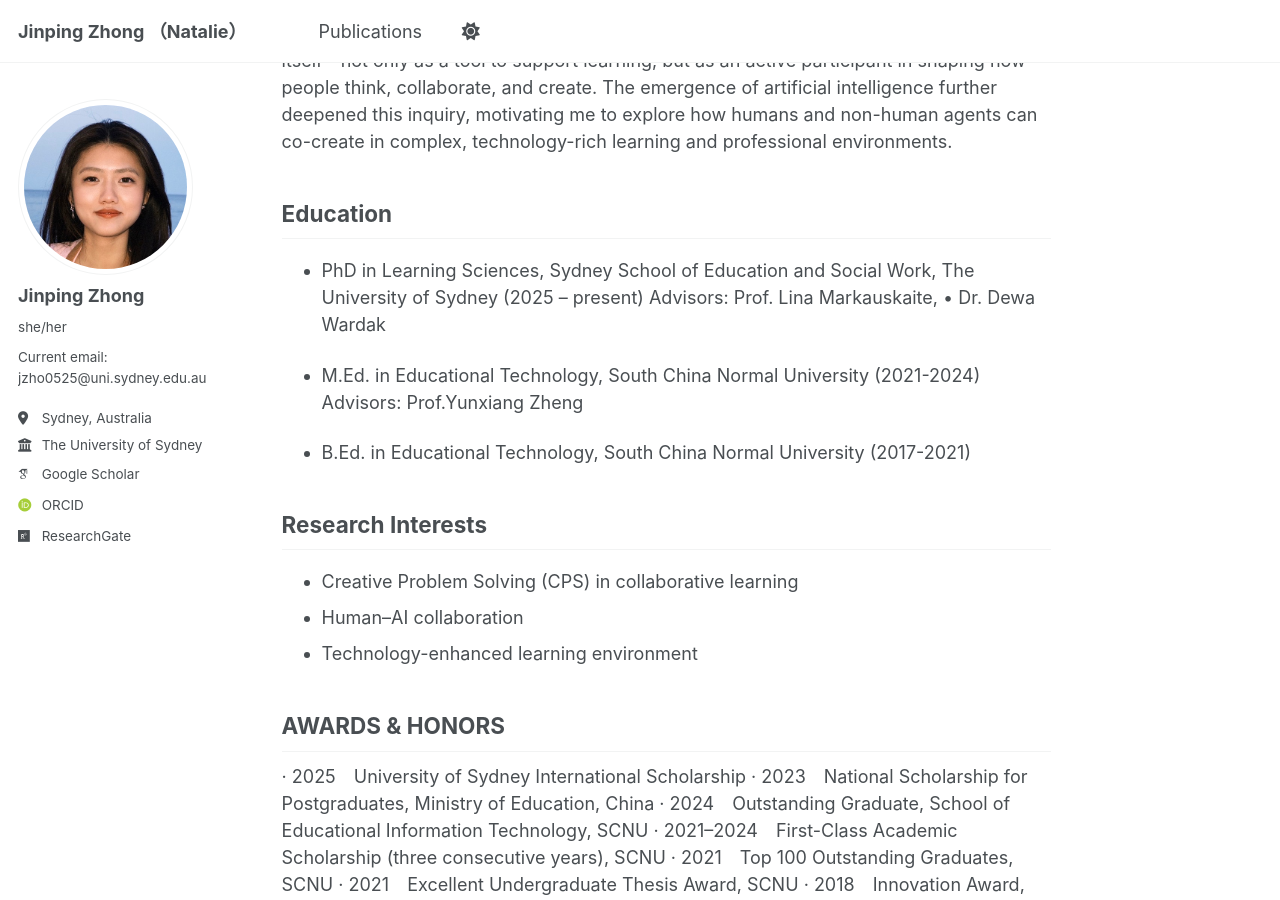
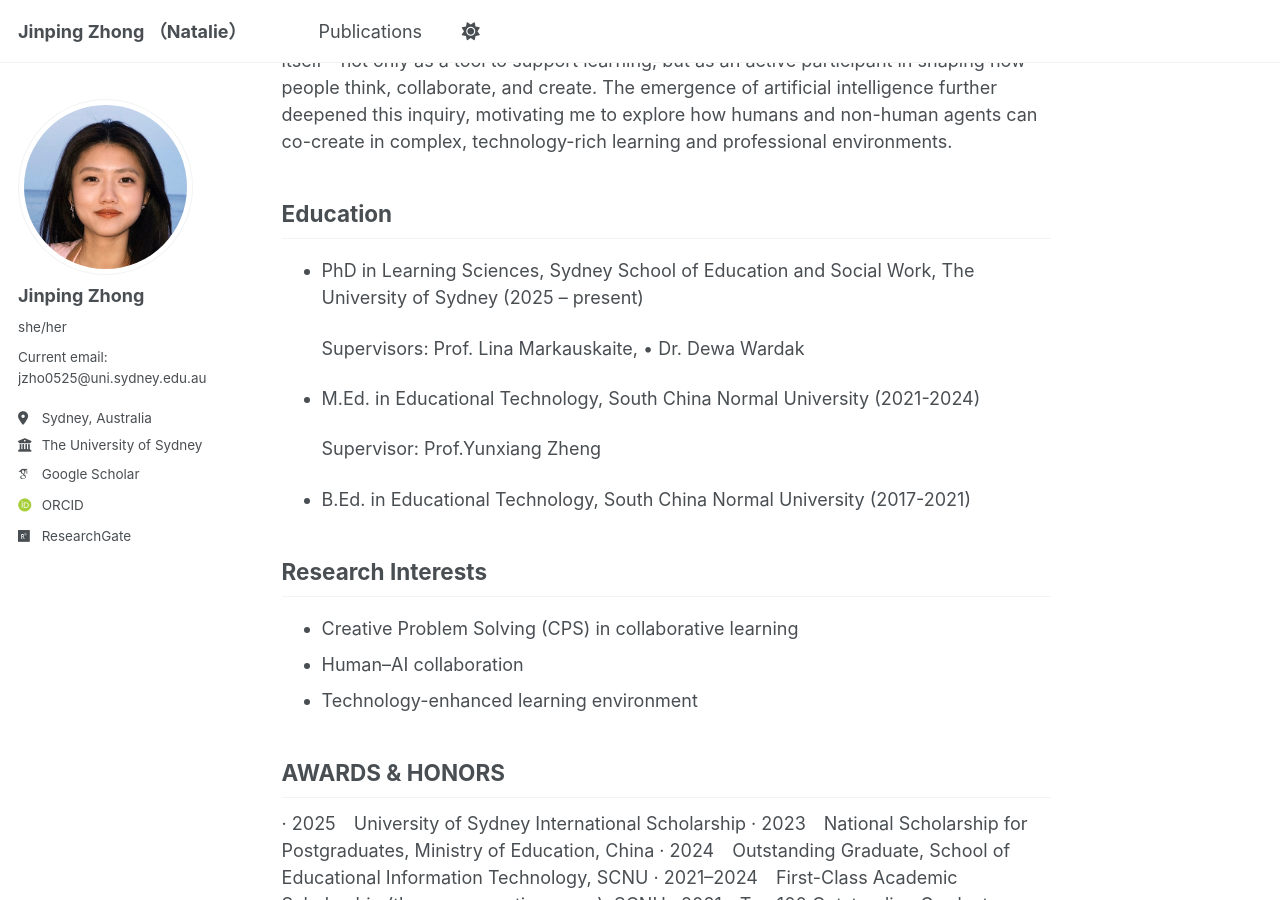
Before and after one commit to kimpink98/jp-zhong, a Jekyll site: the page built from _pages/about.md, in a window 1280 px wide and 900 px high, scrolled down 556 px. Built offline with Jekyll 4.4.1, drawn with Linux system fonts in a browser that asks for light colours; some web fonts are replaced; a script that is not in the unit is left out; part of the change alters nothing that is shown.

Commit message:
about.md

```diff
--- a/_pages/about.md
+++ b/_pages/about.md
@@ -17,10 +17,12 @@ Through these experiences, I developed a broader curiosity about the role of tec
 Education
 ------
 - PhD in Learning Sciences, Sydney School of Education and Social Work, The University of Sydney (2025 – present)
-  Advisors: Prof. Lina Markauskaite, •	Dr. Dewa Wardak
+
+  Supervisors: Prof. Lina Markauskaite, •	Dr. Dewa Wardak
 
 - M.Ed. in Educational Technology, South China Normal University (2021-2024)
-  Advisors: Prof.Yunxiang Zheng
+
+  Supervisor: Prof.Yunxiang Zheng
 
 - B.Ed. in Educational Technology, South China Normal University (2017-2021)
 
```
